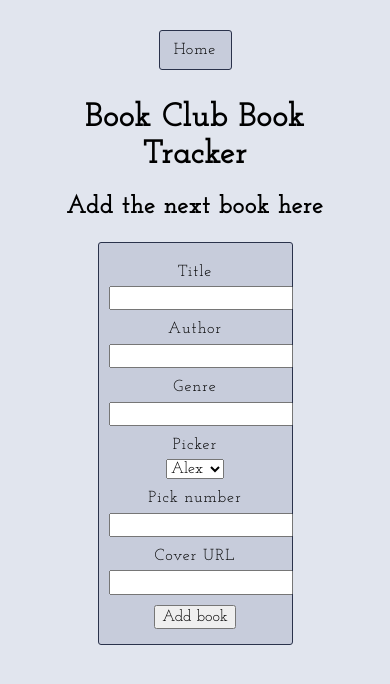
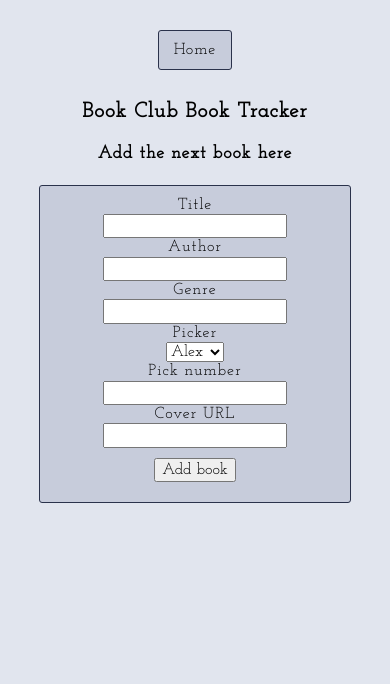
Before and after one commit to hb020202/collection, a PHP site: page /collection/add.php in a window 390 px wide. Shown: the top 684 px of the page. Run offline with PHP 8.4, Linux system fonts and the light colour scheme.

Commit message:
sorting out merge mess

```diff
--- a/style2.css
+++ b/style2.css
@@ -7,10 +7,9 @@ body {
     font-family: 'Josefin Slab', serif;
     color: #000000;
 }
-header,
-nav {
-    width: 60%;
+header, nav {
     display: grid;
+    margin: auto;
     justify-content: space-around;
     align-items: center;
 }
@@ -19,7 +18,6 @@ h2,
 header {
     margin:auto;
     padding:10px;
-    text-align:center;
 }
 nav {
     grid-template-columns: 15%;
@@ -40,9 +38,6 @@ a,
     text-align: center;
     align-content: center;
 }
-.form1 div {
-    margin: 10px 10px 5px;
-}
 .btn:link,
 .btn:visited {
     color: #000000;
@@ -57,12 +52,20 @@ a,
     border-color: #6d7275;
     font-weight: bold;
 }
-@media screen and (max-width: 800px) {
-    nav,
-    header {
+.add_btn{
+    margin: 10px;
+}
+@media screen and (max-width: 450px){
+    h1 {
+        font-size: 130%;
+    }
+    h2 {
+        font-size: 110%;
+    }
+    nav {
+        grid-template-columns: 20%;
+    }
+    .form1 {
         width: 80%;
     }
-    nav {
-        grid-template-columns: 25%;
-    }
 }
```
